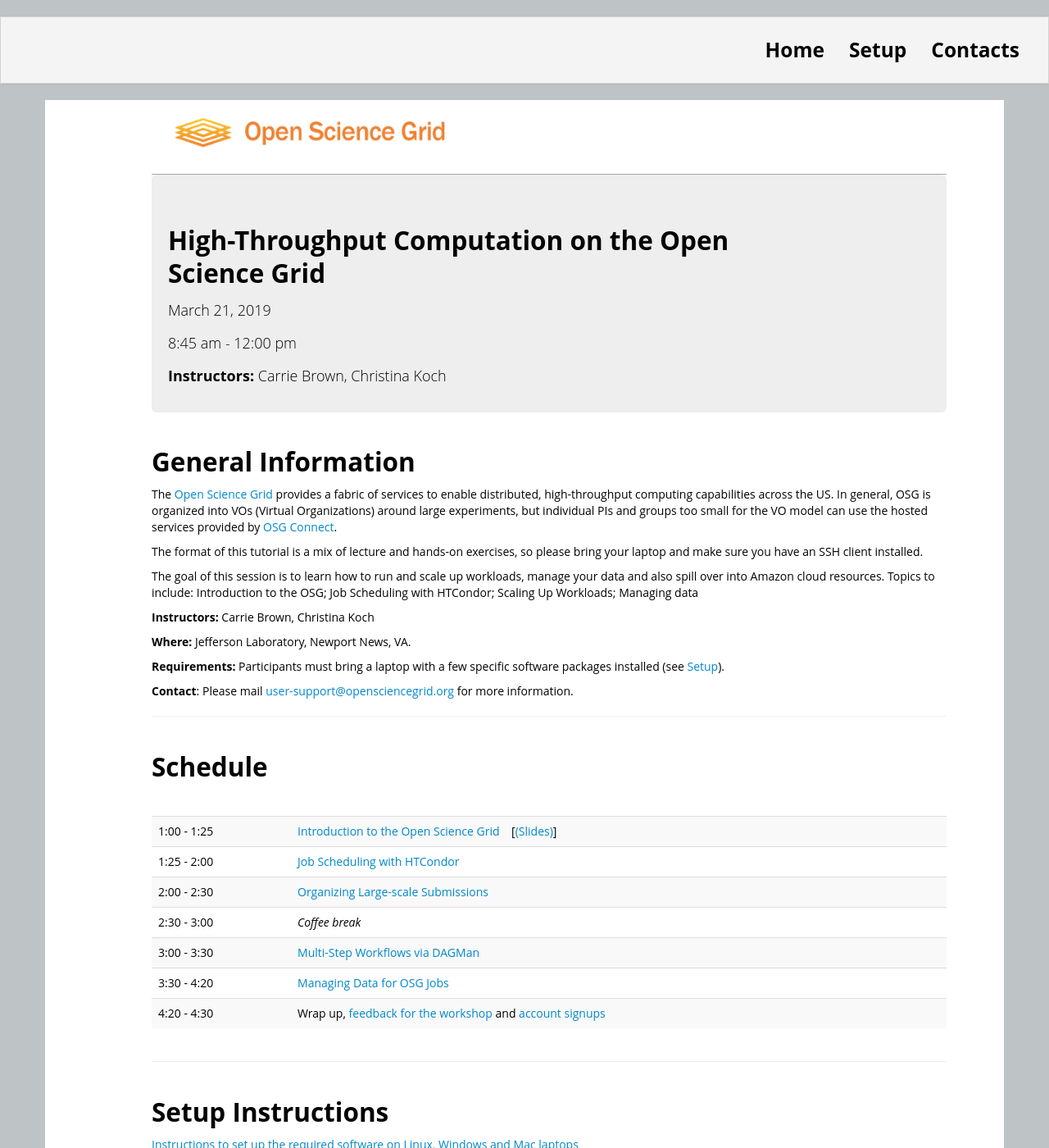
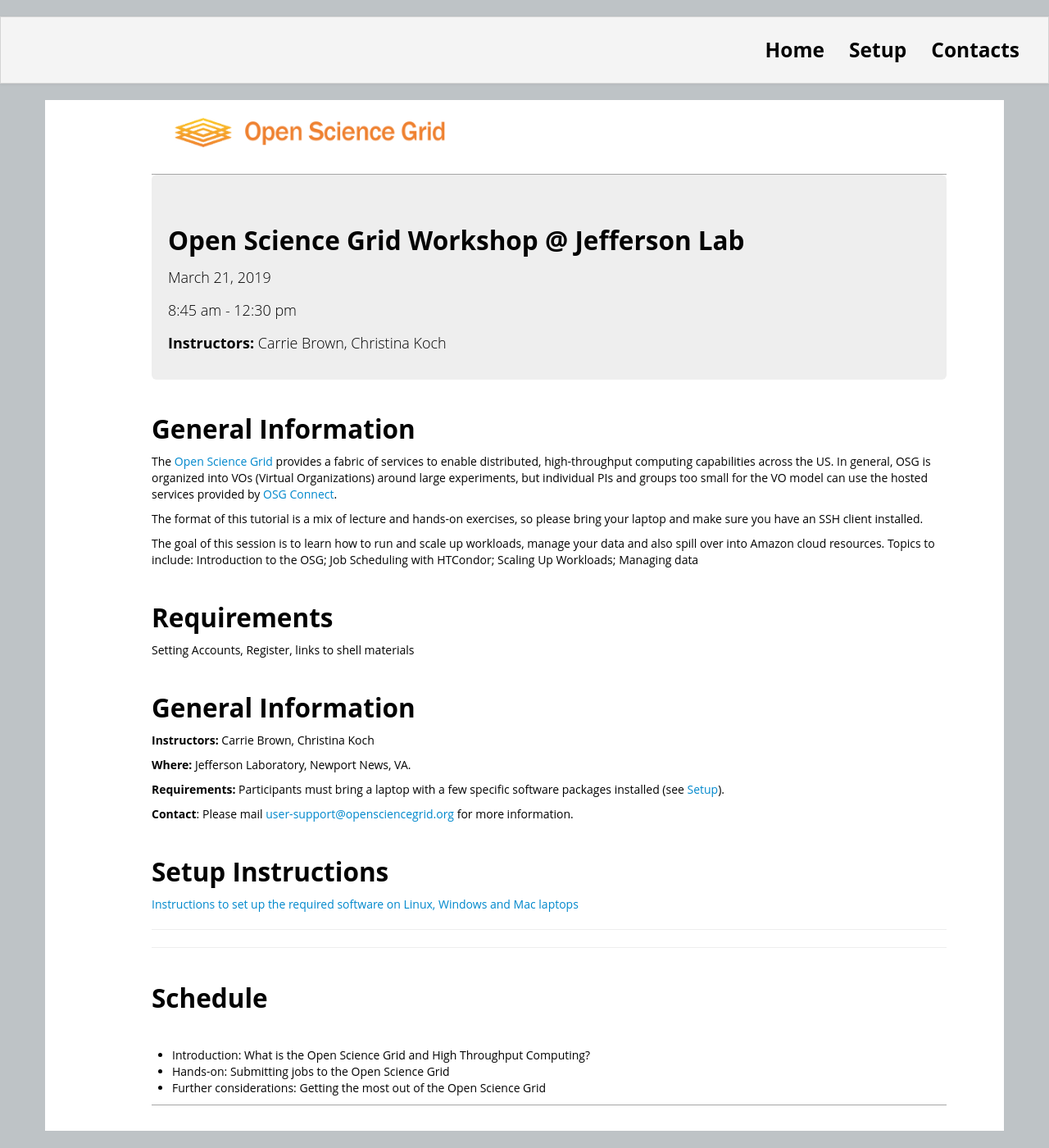
Before and after one commit to unlhcc/OSG-UserTraining-MWBD-2019, a Jekyll site: the page built from index.html, in a window 1280 px wide and 1400 px high. Shown: the whole window at 82% size. Built offline with Jekyll 4.4.1, drawn with Linux system fonts in a browser that asks for light colours.

Commit message:
updating contacts, time, etc

```diff
--- a/_includes/contacts.html
+++ b/_includes/contacts.html
@@ -1,11 +1,7 @@
 
 <h2> Workshop:  </h2>
 <p>
-<a href="mailto:lmichael@wisc.edu?Subject=OSG%20Workshop" target="_top"> Send Mail - Lauren Michael</a>
-</p>
-
-<p>
-<a href="mailto:rynge@isi.edu?Subject=OSG%20Workshop" target="_top"> Send Mail - Mats Rynge</a>
+<a href="mailto:ckoch5@wisc.edu?Subject=OSG%20Workshop" target="_top"> Send Mail - Christina Koch</a>
 </p>
 
 <hr/>
--- a/index.html
+++ b/index.html
@@ -1,11 +1,11 @@
 ---
 layout: workshop
 root: .
-venue: High-Throughput Computation on the Open Science Grid
+venue: Open Science Grid Workshop @ Jefferson Lab
 address: Jefferson Laboratory, Newport News, VA
 country: United States
 humandate: March 21, 2019
-humantime: 8:45 am - 12:00 pm
+humantime: 8:45 am - 12:30 pm
 startdate: MAR-21-2019
 enddate: MAR-21-2019
 latlng: 28.468,-81.469
@@ -46,6 +46,16 @@
 Workloads; Managing data
 </p>
 
+<h2>Requirements</h2>
+
+<p>Setting
+
+Accounts, Register, links to shell materials
+
+
+
+<h2>General Information</h2>
+
 <!-- This block displays the instructors' names if they are available. -->
 {% if page.instructor %}
 <p>
@@ -54,30 +64,6 @@
 </p>
 {% endif %}
 
-<!-- This block displays the helpers' names if they are available. -->
-<!--
-{% if page.helper %}
-<p>
-  <strong>Helpers:</strong>
-  {{page.helper | join: ', ' %}}
-</p>
-{% endif %}
--->
-
-<!--
-    Modify this block to reflect the target audience for your bootcamp.
-    In particular, if it is only open to people from a particular institution,
-    or if specialized prerequisite knowledge is required, please mention that.
--->
-<!--
-<p>
-  <strong>Who:</strong>
-  The course is aimed at graduate students, post-doctoral researchers and other researchers.
-</p>
--->
-<!--
-    This block displays the address and links to a map showing directions.
--->
 <p>
   <strong>Where:</strong>
   {{ page.address }}.
@@ -108,10 +94,23 @@
 </p>
 
 
+<h2>Setup Instructions </h2>
+<p>
+  <a href="setup.html">Instructions to set up the required software on Linux, Windows and Mac laptops</a>
+</p>
+<hr/>
+
 <hr/>
 
 <h2>Schedule</h2>
 <h2> </h2>
+
+<ul>
+<li>Introduction: What is the Open Science Grid and High Throughput Computing?</li>
+<li>Hands-on: Submitting jobs to the Open Science Grid</li>
+<li>Further considerations: Getting the most out of the Open Science Grid</li>
+</ul>
+<!--
 <div class="row-fluid">
     <table class="table table-striped">
         <tr> <td>1:00 - 1:25 </td> <td> <a href="novice/DHTC/01-IntroGrid.html">Introduction to the Open Science Grid </a> &nbsp;&nbsp; [<a href="https://drive.google.com/open?id=1IYeME2JANfV4MxmgMWQlnFSdyULBrbrA">(Slides)</a>]</td> </tr>
@@ -124,18 +123,9 @@
     </table>
   </div>
 <hr/>
+-->
 
 
-
-<!--
-    Edit this block to show what topics will be covered.
--->
-
-<h2>Setup Instructions </h2>
-<p>
-  <a href="setup.html">Instructions to set up the required software on Linux, Windows and Mac laptops</a>
-</p>
-<hr/>
 
 <!--
 <h2>Feedback</h2>
```
Also changed, not shown: other parts of index.html (+0 -6 lines).
